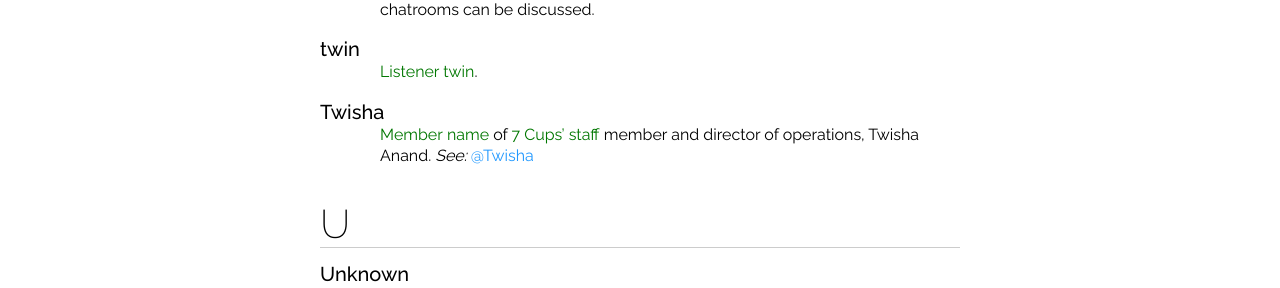
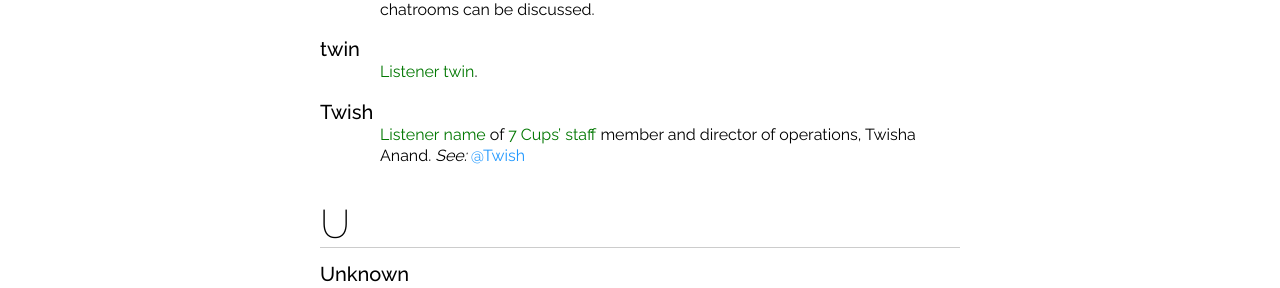
Before and after one commit to RarelyCharlie/rarelycharlie.github.io, a Jekyll site: the page built from glossary.md, in a window 1280 px wide and 900 px high, scrolled down 19518 px. Shown: the part 160-448 px from the top of the window. Built offline with Jekyll 4.4.1, drawn with Linux system fonts in a browser that asks for light colours.

Commit message:
fix twish

```diff
--- a/glossary.md
+++ b/glossary.md
@@ -725,8 +725,8 @@ Thinking Space. A ~~chatroom~~ where certain topics that are not allowed in othe
 # twin
 ~~Listener twin/listener twin~~.
 
-# Twisha
-~~Member~~ ~~name~~ of ~~7 Cups'/7 Cups~~ ~~staff~~ member and director of operations, Twisha Anand. _See:_ [@Twisha](http://7cups.com/@Twisha)
+# Twish
+~~Listener~~ ~~name~~ of ~~7 Cups'/7 Cups~~ ~~staff~~ member and director of operations, Twisha Anand. _See:_ [@Twish](http://7cups.com/@Twish)
 
 
 ## U
```
